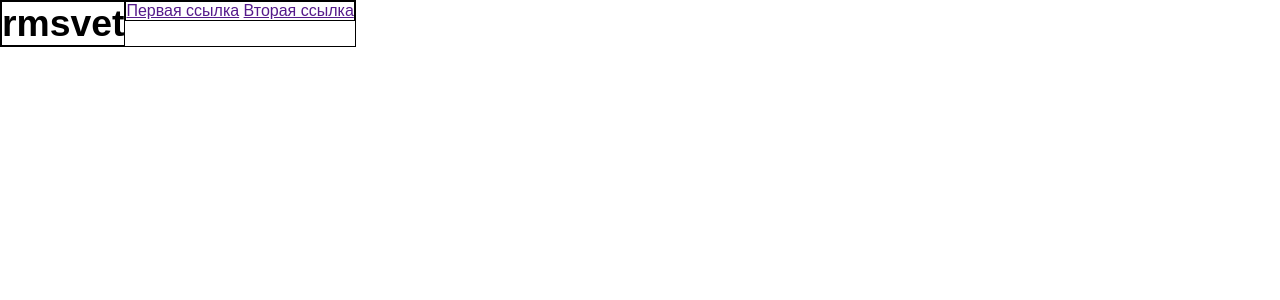
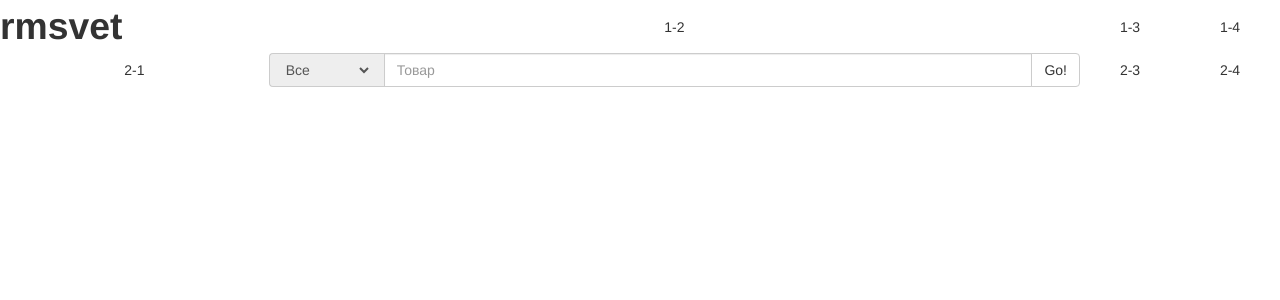
Before and after one commit to vgulaev/rmsvet.ru, a PHP site: page /index.html in a window 1280 px wide. Shown: the top 300 px of the page. Run offline with PHP 8.4, Linux system fonts and the light colour scheme; some libraries are stand-ins or nearby versions.

Commit message:
Good result

```diff
--- a/css/main.css
+++ b/css/main.css
@@ -1,13 +1,23 @@
-body {
-	margin: 0;
-}
-div {
-	font-family: sans-serif;
-	display: block;
-	border: 1px solid;
+#mainlogo {
+	font-size: 28pt;
+	font-weight: bold;
 	float: left;
 }
-.logo {
-	font-size: 28pt;
-	font-weight: bold;
+.tbh{
+	display: table;
+	width: 100%;
 }
+.tb-r{
+	display: table-row;
+}
+.tb-c {
+	display: table-cell;
+}
+/*center middle text*/
+.cmt{
+	text-align: center;
+	vertical-align: middle;
+}
+#cell-1-3, #cell-1-4{
+	width: 100px;
+}
--- a/index.html
+++ b/index.html
@@ -3,16 +3,55 @@
 <head>
 	<meta charset="utf-8">
 	<link type="text/css" href="css/main.css" rel="stylesheet">
+	<script type="text/javascript" src = "js/jquery/jquery-2.1.1.min.js"></script>
+	<link rel="stylesheet" href="libs/bootstrap-3.1.1-dist/css/bootstrap.min.css">
+	<script src="libs/bootstrap-3.1.1-dist/js/bootstrap.min.js"></script>
+
 </head>
 <body>
-<div>
-<div class="logo">
+	<header>
+		<div class="tbh">
+			<div id = "row1" class="tb-r">
+				<div id = "cell-1-1" class="tb-c">
+					<span id = "mainlogo">
 						rmsvet
+					</span>
 				</div>
-<div>
-<a href="">Первая ссылка</a>
-<a href="">Вторая ссылка</a>
+				<div id = "cell-1-2" class="tb-c cmt">
+					1-2
+				</div>
+				<div id = "cell-1-3" class="tb-c cmt">
+					1-3
+				</div>
+				<div id = "cell-1-4" class="tb-c cmt">
+					1-4
 				</div>
 			</div>
+			<div id = "row2" class="tb-r">
+				<div id = "cell-2-1" class="tb-c cmt">2-1</div>
+				<div id = "cell-2-2" class="tb-c">
+					<div class="input-group">
+						<span class="input-group-addon">
+							<select id = "category-select" style="border: 0px; background-color: #eee">
+								<option>Все</option>
+								<option>Лампочки</option>
+								<option>Фурнитура</option>
+							</select>
+						</span>
+						<input type="text" class="form-control" placeholder="Товар">
+						<span class="input-group-btn">
+							<button class="btn btn-default" type="button">Go!</button>
+						</span>
+					</div>
+				</div>
+				<div id = "cell-2-3" class="tb-c cmt">
+					2-3
+				</div>
+				<div id = "cell-2-4" class="tb-c cmt">
+					2-4
+				</div>
+			</div>
+		</div>
+	</header>
 </body>
 </html>
```
Also changed, not shown: 1 other file. Lines whose indentation alone changed are shown as unchanged.
